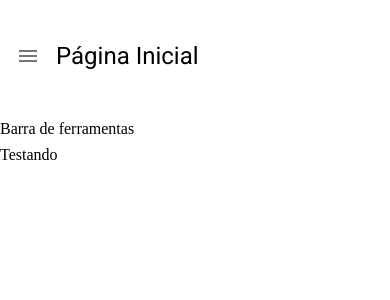
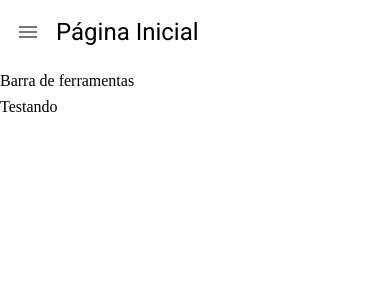
Before and after one commit to leonardorodriguess/Cadastro, a React (Create React App) app: page /pagina-inicial in a window 390 px wide. Shown: the top 300 px of the page. Built offline with nearby package versions, Linux system fonts and the light colour scheme.

Commit message:
Layout da base responsivo

```diff
--- a/src/pages/dashboard/Dashboard.tsx
+++ b/src/pages/dashboard/Dashboard.tsx
@@ -2,7 +2,10 @@
 
 export function Dashboard (){
   return (
-    <LayoutBaseDePagina titulo='Página Inicial'>
+    <LayoutBaseDePagina
+      titulo='Página Inicial'
+      barraDeFerramentas={<>Barra de ferramentas</>}
+    >
       Testando
     </LayoutBaseDePagina>
   );
--- a/src/shared/layouts/LayoutBaseDePagina.tsx
+++ b/src/shared/layouts/LayoutBaseDePagina.tsx
@@ -5,11 +5,13 @@
 interface Props{
   children: React.ReactNode,
   titulo: string,
+  barraDeFerramentas?: React.ReactNode
 
 }
 
-export function LayoutBaseDePagina ( {children, titulo} : Props) {
+export function LayoutBaseDePagina ( {children, titulo, barraDeFerramentas} : Props) {
   const smDown = useMediaQuery((theme : Theme) => theme.breakpoints.down('sm'));
+  const mdDown = useMediaQuery((theme : Theme) => theme.breakpoints.down('md'));
   const theme = useTheme();
 
   const { toggleDrawerOpen } = useDrawerContext();
@@ -22,8 +24,8 @@
         padding= {1}
         display="flex"
         alignItems="center"
-        height={theme. spacing(12)}
         gap={1}
+        height={theme. spacing(smDown ? 6 : mdDown ? 8: 12)}
       >
         {smDown && (
           <IconButton onClick={ toggleDrawerOpen }>
@@ -31,16 +33,23 @@
           </IconButton>
         )}
 
-        <Typography variant="h5">
+        <Typography
+          overflow="hidden" //Quando o texto tiver muito grande faz com que suma
+          whiteSpace="nowrap" //Não quebra novas linhas
+          textOverflow="ellipses" // Aparece 3 pontinhos como continuação
+          variant={smDown ? 'h5' : mdDown ? 'h4' : 'h3'}
+        >
           {titulo}
         </Typography>
       </Box>
 
-      <Box>
-        Barra de ferramentas
-      </Box>
+      {barraDeFerramentas && (
+        <Box>
+          {barraDeFerramentas}
+        </Box>
+      )}
 
-      <Box>
+      <Box flex={1} overflow="auto">
         {children}
       </Box>
 
```
